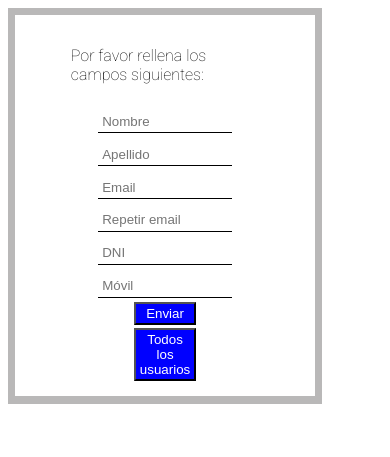
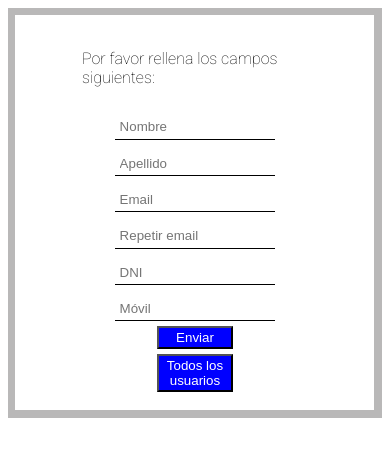
Before and after one commit to FranBF/bvirtual, a PHP site: page /login.html in a window 390 px wide. Shown: the top 457 px of the page. Run offline with PHP 8.4, Linux system fonts and the light colour scheme.

Commit message:
Few things replaced

```diff
--- a/style.css
+++ b/style.css
@@ -49,30 +49,6 @@
   width: 33.33%;
   margin-top: 5%;
 }
-/* .usrs {
-  display: flex;
-  flex-direction: column;
-  padding: 5%;
-  justify-content: center;
-  align-items: center;
-  width: 100%;
-  height: 100%;
-  background-color: white;
-}
-.tit {
-  padding: 2%;
-  border: 0 solid;
-  border-bottom: 1px solid black;
-  width: 33.33%;
-  margin-top: 5%;
-}
-.usr {
-  padding: 2%;
-  border: 0 solid;
-  border-bottom: 1px solid black;
-  width: 33.33%;
-  margin-top: 5%;
-} */
 .form {
   display: flex;
   justify-content: space-between;
@@ -95,8 +71,8 @@ a {
     display: none;
   }
   .container {
-    width: 80%;
-    height: 90%;
+    width: 96%;
+    height: 96%;
   }
   .loginContainer {
     width: 90%;
--- a/user.php
+++ b/user.php
@@ -26,8 +26,12 @@ class User extends DB
         $stmt = $this->connect()->prepare($query);
         $res = $stmt->execute();
         $row = $stmt->fetchAll(PDO::FETCH_ASSOC);
+        $users = array();
+        $users["users"] = array();
         foreach ($row as $r) {
-            echo "<div class='usrs'><h4 class='tit'>" . $r["name"] . "</h4><p clas='usr'>" . $r["email"] . "</p></div>";
+            $user = array("name" => $r["name"], "email" => $r["email"], "phone" => $r["phone"], "dni" => $r["DNI"], "surname" => $r["surname"]);
+            $allUsers = json_encode($user);
+            echo "<div class='usrs'><h4 class='tit'>" . $user["name"] . "</h4><p clas='usr'>" . $user["email"] . "</p></div>";
         }
         echo "<a class='submit' href='login.html'>Volver al login</a>";
     }
```
